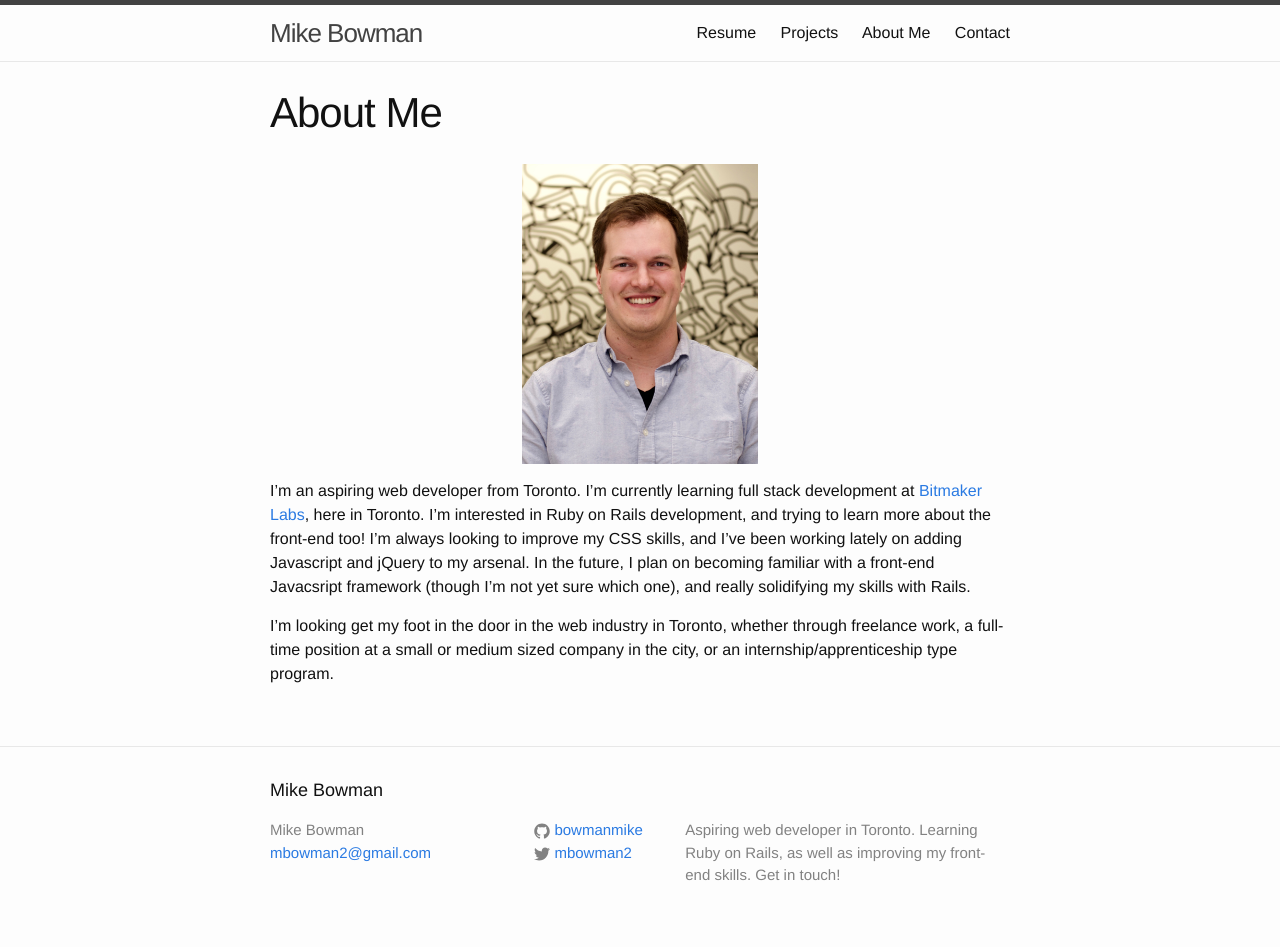
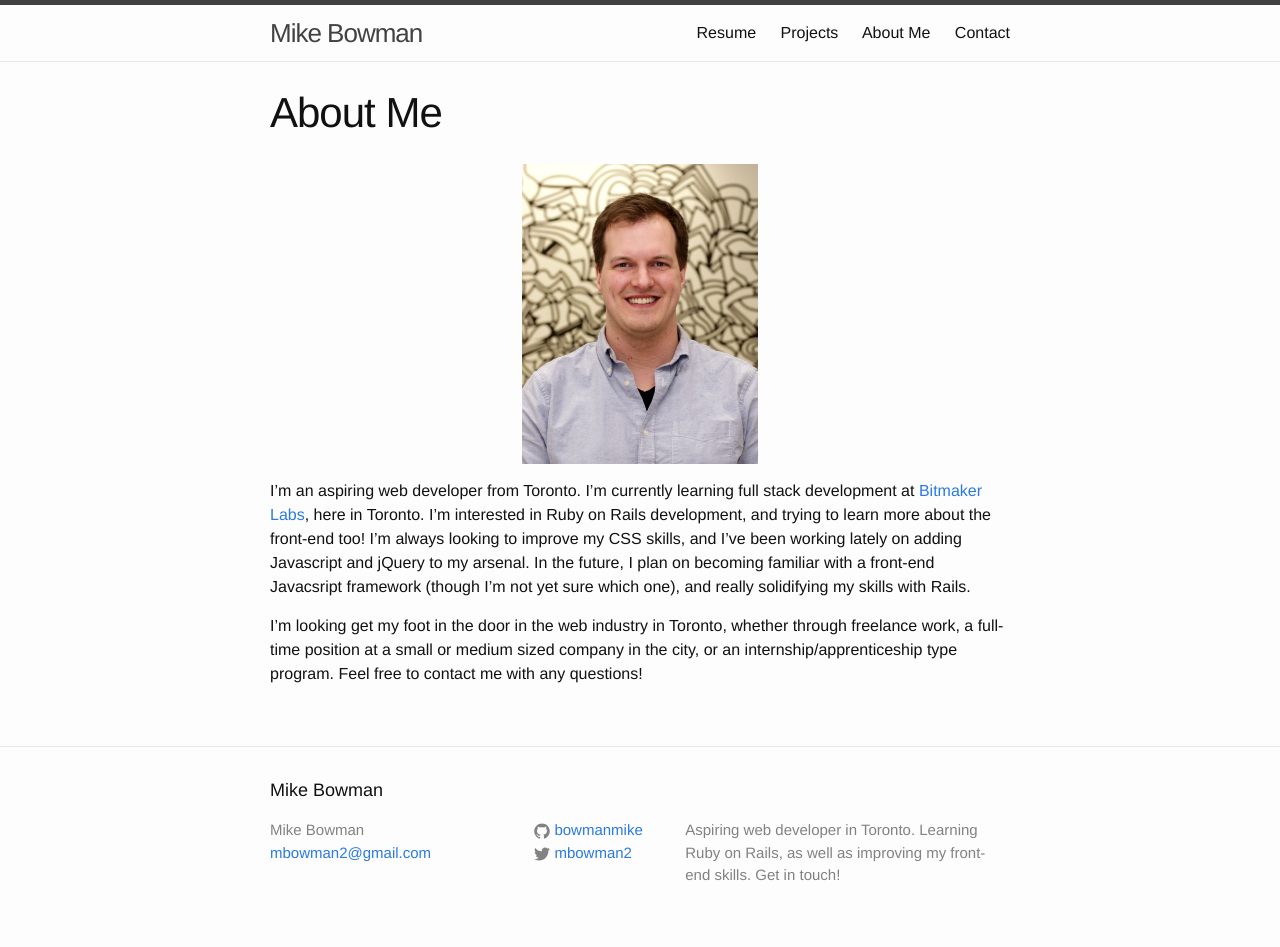
Before and after one commit to bowmanmike/bowmanmike.github.io, a Jekyll site: the page built from 02about.md, in a window 1280 px wide. Built offline with Jekyll 4.4.1, drawn with Linux system fonts in a browser that asks for light colours.

Commit message:
Updates to about page

```diff
--- a/02about.md
+++ b/02about.md
@@ -8,4 +8,4 @@ permalink: /about/
 
 I'm an aspiring web developer from Toronto. I'm currently learning full stack development at [Bitmaker Labs](http://www.bitmakerlabs.com), here in Toronto. I'm interested in Ruby on Rails development, and trying to learn more about the front-end too! I'm always looking to improve my CSS skills, and I've been working lately on adding Javascript and jQuery to my arsenal. In the future, I plan on becoming familiar with a front-end Javacsript framework (though I'm not yet sure which one), and really solidifying my skills with Rails.
 
-I'm looking get my foot in the door in the web industry in Toronto, whether through freelance work, a full-time position at a small or medium sized company in the city, or an internship/apprenticeship type program.
+I'm looking get my foot in the door in the web industry in Toronto, whether through freelance work, a full-time position at a small or medium sized company in the city, or an internship/apprenticeship type program. Feel free to contact me with any questions!
```
